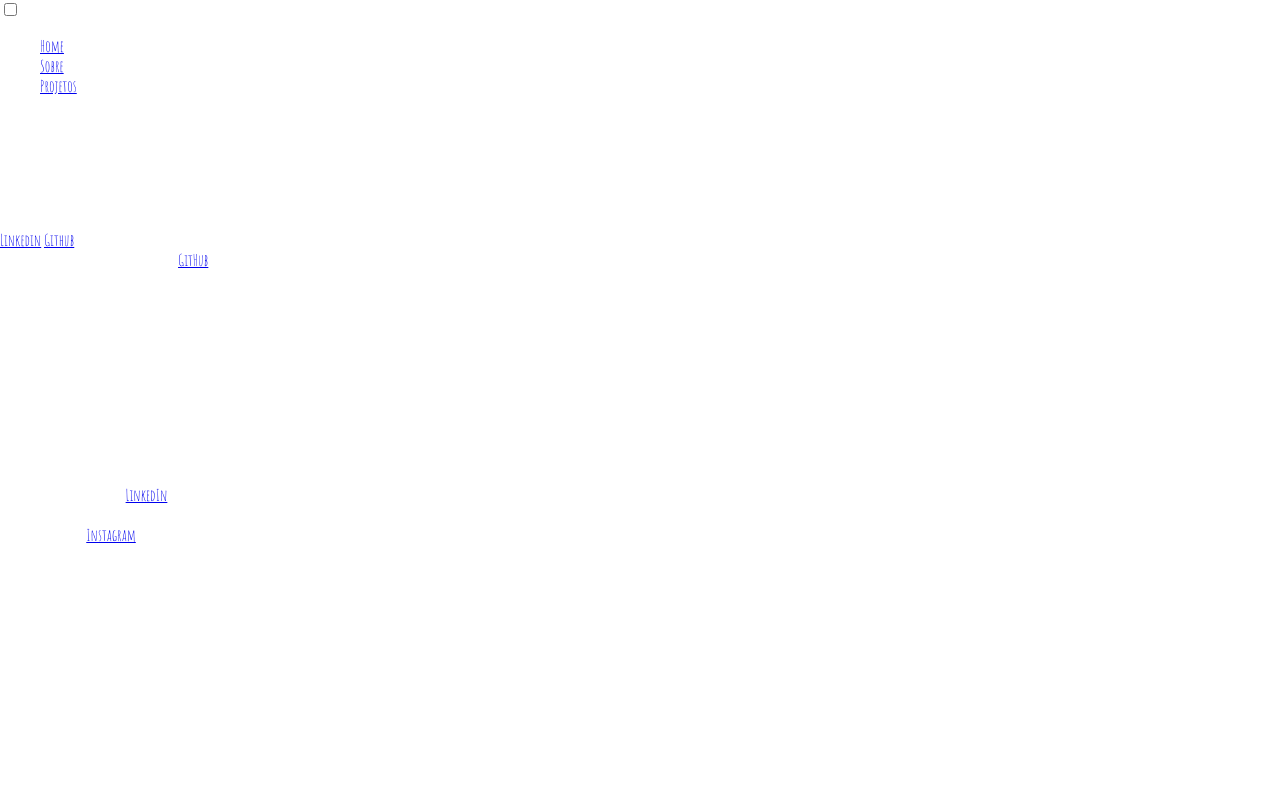
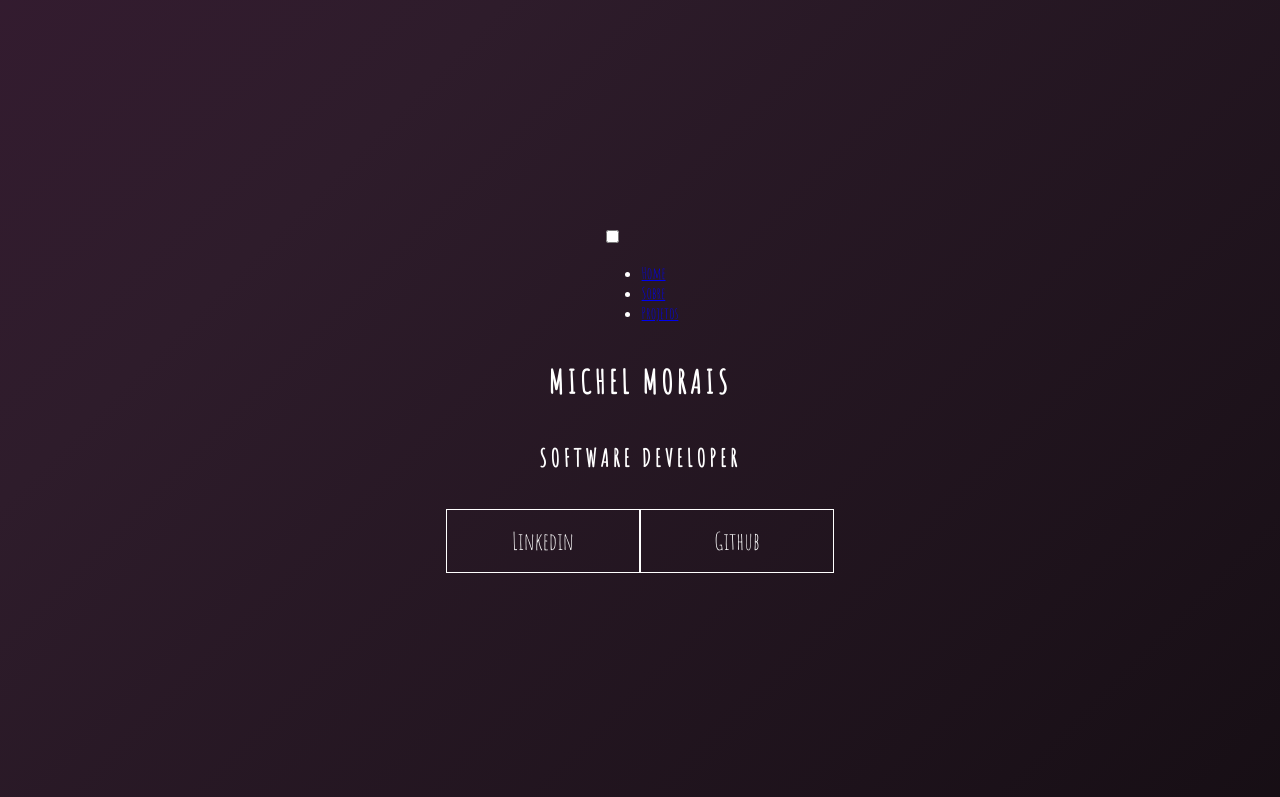
Before and after one commit to chelxy/TQIProjeto1, a plain HTML site: page index.html in a window 1280 px wide. Shown: the top 797 px of the page. Drawn offline with Linux system fonts and the light colour scheme.

Commit message:
Definição do Header

```diff
--- a/style.css
+++ b/style.css
@@ -6,3 +6,63 @@ body {
     color: #ffffff;
     font-family: 'amatic sc', sans-serif;
 }
+
+/* HEADER */
+
+.header-wrapper {
+    height: 100vh;
+    width: 100vw;
+    background: linear-gradient(-45deg, #050404, #2E1C2B, #4A1942, #893168);
+    background-size: 400% 400%;
+    display: flex;
+    flex-direction: column;
+    justify-content: center;
+    align-items: center;
+    animation: backgroundTransition 8s ease-in-out infinite;
+    position: relative;
+}
+
+h1 {
+    text-transform: uppercase;
+    letter-spacing: 4px;
+}
+
+h2 {
+    text-transform: uppercase;
+    letter-spacing: 4px;
+}
+
+.social-media {
+    margin-top: 1rem;
+    display: flex;
+}
+
+.social-media a {
+    text-decoration: none;
+    color: #ffffff;
+    font-size: 24px;
+    padding: 1rem 4rem;
+    border: 1px solid #ffffff;
+    min-width: 4rem;
+    display: flex;
+    justify-content: center;
+    align-items: center;
+    transition: 0.5s cubic-bezier(0.55, 0.025, 0.675, 0.97);
+}
+
+a:hover {
+    color: #2E1C2B;
+    background-color: #ffffff;
+}
+
+@keyframes backgroundTransition {
+    0% {
+        background-position:  0% 80%;
+    }
+    50% {
+        background-position: 80% 100%;
+    }
+    100% {
+        background-position: 0% 90%;
+    }
+}
```
